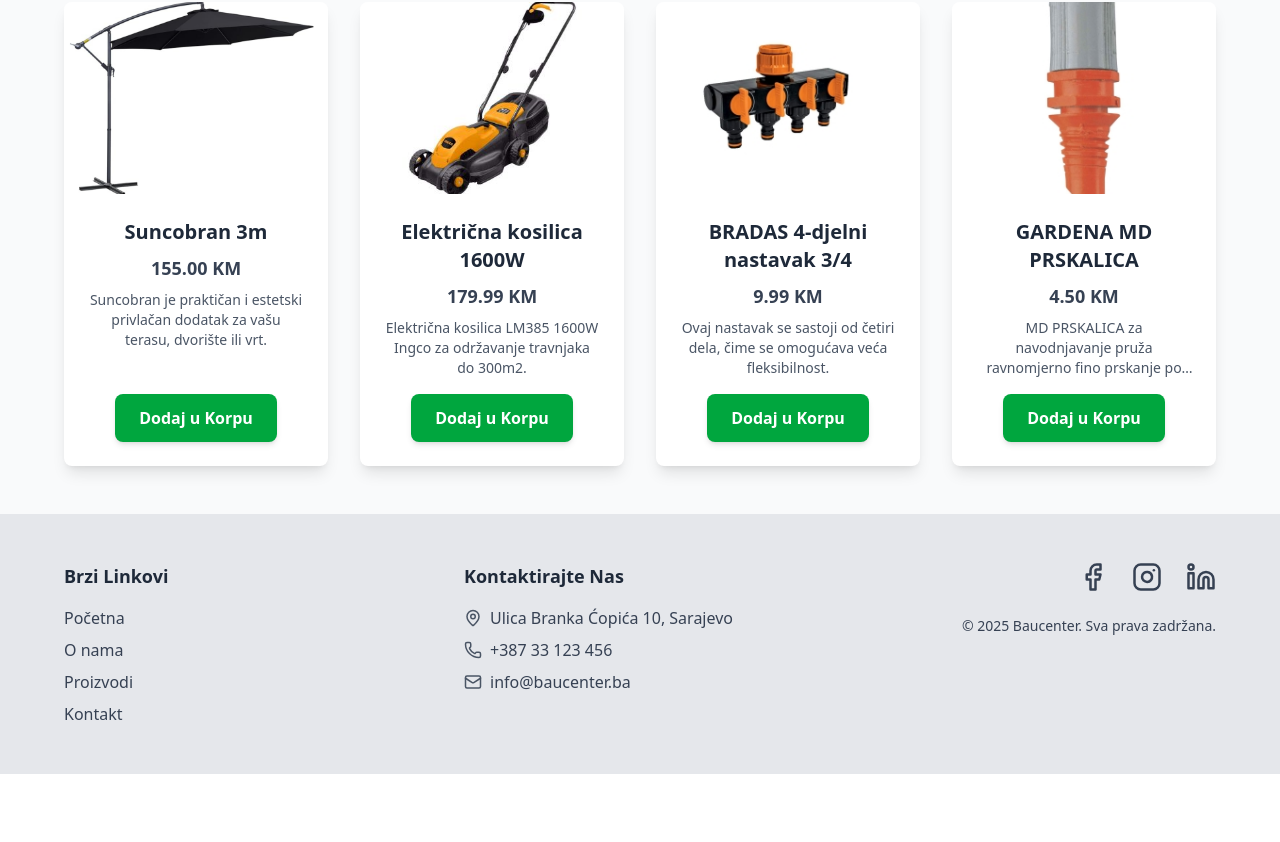
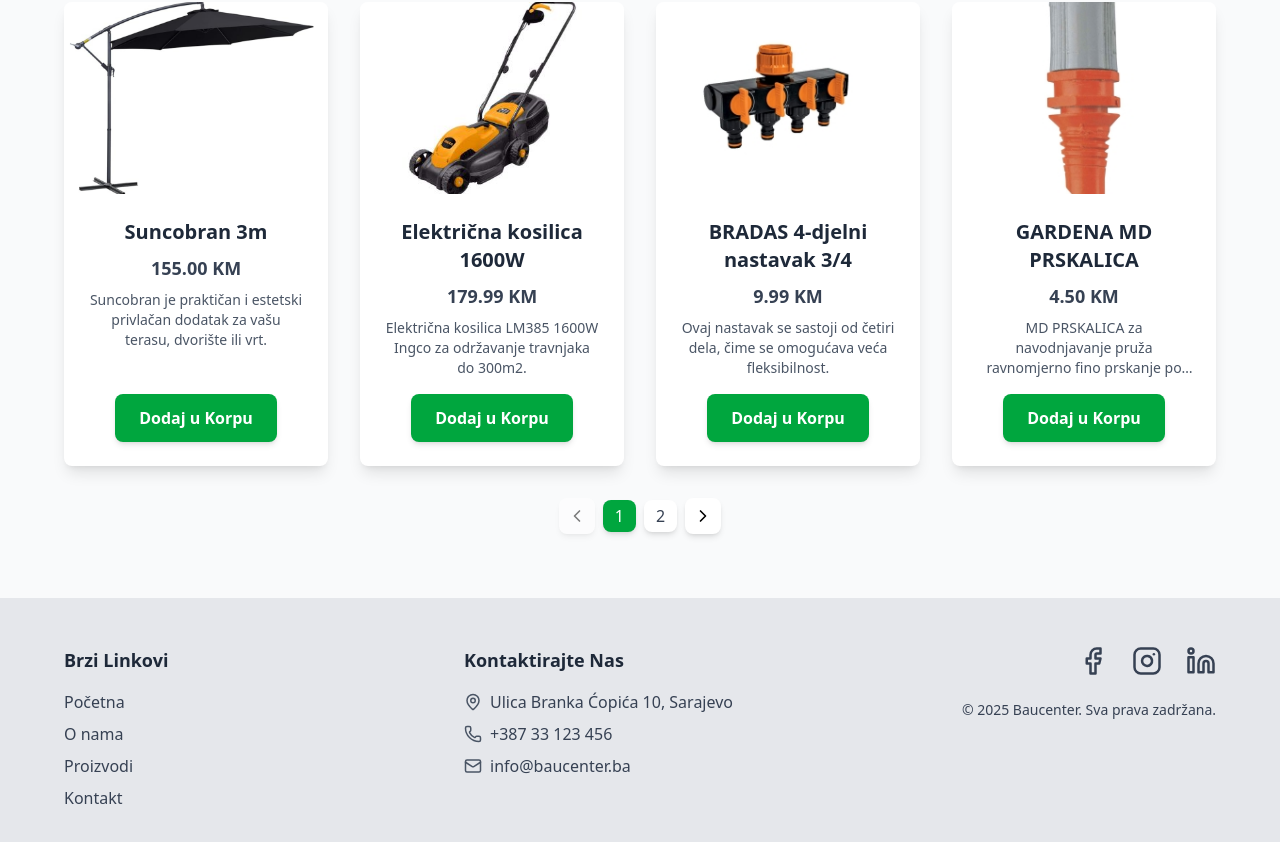
Before and after one commit to Mugdin12/baucentar-dws, a React (Vite) app: page /proizvodi in a window 1280 px wide. Shown: the part 1336-2178 px from the top of the page. Before the commit the page ends 2110 px from the top, so only its background shows below. Built offline with nearby package versions, Linux system fonts and the light colour scheme.

Commit message:
Dodavanje paginacije u Shop

```diff
--- a/db.json
+++ b/db.json
@@ -5,6 +5,12 @@
       "ime": "Enis",
       "email": "enisselimovic2005@gmail.com",
       "poruka": "Ovo je poruka od Enis"
+    },
+    {
+      "id": "09f7",
+      "ime": "Mugdin",
+      "email": "mk@gmail.com",
+      "poruka": "Test 2"
     }
   ],
   "users": []
--- a/src/Pages/Shop.jsx
+++ b/src/Pages/Shop.jsx
@@ -4,7 +4,10 @@
 import Card from '../components/Card.jsx'; // Uvezite Card komponentu
 import Navbar from '../components/Navbar'; // Uvezite Navbar komponentu
 import Footer from '../components/Footer'; // Uvezite Footer komponentu
-import ProductFilter from "../components/ProductsFilter.jsx"; // Ispravljen naziv fajla za ProductFilter
+import ProductFilter from "../components/ProductsFilter.jsx";
+import Pagination from '../components/Pagination.jsx'; // Uvezite Pagination komponentu
+
+const PRODUCTS_PER_PAGE = 12; // Definišite koliko proizvoda po stranici želite
 
 export default function Shop() {
     const [filteredProducts, setFilteredProducts] = useState(allProducts);
@@ -13,10 +16,12 @@
         minPrice: null,
         maxPrice: null,
     });
+    const [currentPage, setCurrentPage] = useState(1); // Novo stanje za trenutnu stranicu
 
     // Funkcija za obradu promjena filtera iz ProductFilter komponente
     const handleFilterChange = useCallback((newFilters) => {
         setFilters(newFilters);
+        setCurrentPage(1); // Resetujte stranicu na 1 kada se filteri promjene
     }, []);
 
     // Efekat za filtriranje proizvoda kada se filteri promjene
@@ -48,10 +53,29 @@
         }
 
         setFilteredProducts(currentFiltered);
-    }, [filters]); // Efekat se pokreće svaki put kada se filteri promjene
+        // Nakon filtriranja, osigurajte da trenutna stranica nije veća od ukupnog broja stranica
+        // Ovo je važno ako filtriranje smanji broj proizvoda
+        const newTotalPages = Math.ceil(currentFiltered.length / PRODUCTS_PER_PAGE);
+        if (currentPage > newTotalPages && newTotalPages > 0) {
+            setCurrentPage(newTotalPages);
+        } else if (newTotalPages === 0) {
+            setCurrentPage(1); // Ako nema proizvoda, ostanite na prvoj stranici
+        }
+    }, [filters, currentPage]); // Efekat se pokreće svaki put kada se filteri promjene
 
-    // ✨ Ograničite prikaz na prvih 12 proizvoda
-    const productsToDisplay = filteredProducts.slice(0, 12);
+    // Izračunajte proizvode za prikaz na trenutnoj stranici
+    const indexOfLastProduct = currentPage * PRODUCTS_PER_PAGE;
+    const indexOfFirstProduct = indexOfLastProduct - PRODUCTS_PER_PAGE;
+    const productsToDisplay = filteredProducts.slice(indexOfFirstProduct, indexOfLastProduct);
+
+    // Izračunajte ukupan broj stranica
+    const totalPages = Math.ceil(filteredProducts.length / PRODUCTS_PER_PAGE);
+
+    // Funkcija za promenu stranice
+    const handlePageChange = useCallback((pageNumber) => {
+        setCurrentPage(pageNumber);
+        window.scrollTo({ top: 0, behavior: 'smooth' }); // Skrolujte na vrh stranice pri promeni
+    }, []);
 
     return (
         <div className="min-h-screen bg-gray-50 flex flex-col pt-24">
@@ -64,7 +88,7 @@
                     <ProductFilter onFilterChange={handleFilterChange} />
 
                     <div className="grid grid-cols-1 sm:grid-cols-2 md:grid-cols-3 lg:grid-cols-4 gap-8">
-                        {productsToDisplay.length > 0 ? ( // ✨ Koristite productsToDisplay
+                        {productsToDisplay.length > 0 ? (
                             productsToDisplay.map((product) => (
                                 <Card key={product.id} product={product} />
                             ))
@@ -72,6 +96,13 @@
                             <p className="col-span-full text-center text-gray-600 text-xl">Nema proizvoda koji odgovaraju vašim kriterijima pretrage.</p>
                         )}
                     </div>
+
+                    {/* Renderujte Pagination komponentu */}
+                    <Pagination
+                        currentPage={currentPage}
+                        totalPages={totalPages}
+                        onPageChange={handlePageChange}
+                    />
                 </div>
             </main>
             <Footer />
--- /dev/null
+++ b/src/components/Pagination.jsx
@@ -0,0 +1,88 @@
+// src/components/Pagination.jsx
+import React from 'react';
+import { ChevronLeft, ChevronRight } from 'lucide-react';
+
+export default function Pagination({ currentPage, totalPages, onPageChange }) {
+    // Ne prikazuj paginaciju ako postoji samo jedna stranica ili nijedna
+    if (totalPages <= 1) {
+        return null;
+    }
+
+    // Generiše niz brojeva stranica za prikaz
+    const pageNumbers = [];
+    // Prikazati ograničen broj stranica oko trenutne
+    const maxPageNumbersToShow = 5;
+    let startPage = Math.max(1, currentPage - Math.floor(maxPageNumbersToShow / 2));
+    let endPage = Math.min(totalPages, startPage + maxPageNumbersToShow - 1);
+
+    // Prilagođavanje ako smo blizu kraja
+    if (endPage - startPage + 1 < maxPageNumbersToShow) {
+        startPage = Math.max(1, endPage - maxPageNumbersToShow + 1);
+    }
+
+    for (let i = startPage; i <= endPage; i++) {
+        pageNumbers.push(i);
+    }
+
+    return (
+        <div className="flex justify-center items-center space-x-2 mt-8 mb-4">
+            {/* Dugme za prethodnu stranicu */}
+            <button
+                onClick={() => onPageChange(currentPage - 1)}
+                disabled={currentPage === 1}
+                className="p-2 rounded-lg bg-white shadow-md hover:bg-green-600 hover:text-white transition-colors disabled:opacity-50 disabled:cursor-not-allowed"
+                aria-label="Prethodna stranica"
+            >
+                <ChevronLeft size={20} />
+            </button>
+
+            {/* Dugme za prvu stranicu (ako nije u prikazanom opsegu) */}
+            {startPage > 1 && (
+                <>
+                    <button
+                        onClick={() => onPageChange(1)}
+                        className="px-3 py-1 rounded-lg bg-white shadow-md hover:bg-green-600 hover:text-white transition-colors"
+                    >
+                        1
+                    </button>
+                    {startPage > 2 && <span className="text-gray-600">...</span>}
+                </>
+            )}
+
+            {/* Brojevi stranica */}
+            {pageNumbers.map((number) => (
+                <button
+                    key={number}
+                    onClick={() => onPageChange(number)}
+                    className={`px-3 py-1 rounded-lg shadow-md transition-colors
+                                ${currentPage === number ? 'bg-green-600 text-white' : 'bg-white text-gray-700 hover:bg-green-100'}`}
+                >
+                    {number}
+                </button>
+            ))}
+
+            {/* Dugme za poslednju stranicu (ako nije u prikazanom opsegu) */}
+            {endPage < totalPages && (
+                <>
+                    {endPage < totalPages - 1 && <span className="text-gray-600">...</span>}
+                    <button
+                        onClick={() => onPageChange(totalPages)}
+                        className="px-3 py-1 rounded-lg bg-white shadow-md hover:bg-green-600 hover:text-white transition-colors"
+                    >
+                        {totalPages}
+                    </button>
+                </>
+            )}
+
+            {/* Dugme za sledeću stranicu */}
+            <button
+                onClick={() => onPageChange(currentPage + 1)}
+                disabled={currentPage === totalPages}
+                className="p-2 rounded-lg bg-white shadow-md hover:bg-green-600 hover:text-white transition-colors disabled:opacity-50 disabled:cursor-not-allowed"
+                aria-label="Sledeća stranica"
+            >
+                <ChevronRight size={20} />
+            </button>
+        </div>
+    );
+}
```
